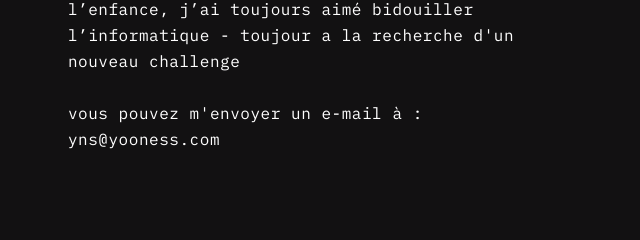
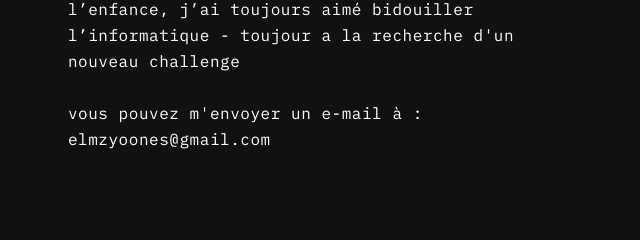
Before and after one commit to yo-ones/yo-ones.github.io, a plain HTML site: page biography.html in a window 1280 px wide. Shown: the part 446-686 px from the top of the page, 573-1213 px from the left. Drawn offline with Linux system fonts and the light colour scheme.

Commit message:
Update biography.html

```diff
--- a/biography.html
+++ b/biography.html
@@ -120,7 +120,7 @@
             <p>Je suis younes el mezoury, le créateur de yoones IT solution,<br>j'ai 22 ans,  Technicien Spécialisé En Réseaux Informatique de l’ISMONTIC tanger, Promotion 2018. +1 anée d'experience a poste d'informaticien. Juene motivé et dynamique je crée les solutions et noveaux idées. Geek depuis l’enfance, j’ai toujours aimé bidouiller l’informatique - toujour a la recherche d'un nouveau challenge
                </h3>
         <h3  style="font-family:IBM Plex Mono,sans-serif; font-size:16px" >  </h3>
-        <h3  style="font-family:IBM Plex Mono,sans-serif; font-size:16px" > <br>vous pouvez m'envoyer un e-mail à : yns@yooness.com </h3>
+        <h3  style="font-family:IBM Plex Mono,sans-serif; font-size:16px" > <br>vous pouvez m'envoyer un e-mail à : elmzyoones@gmail.com </h3>
 
         </div>
      </div>
```
